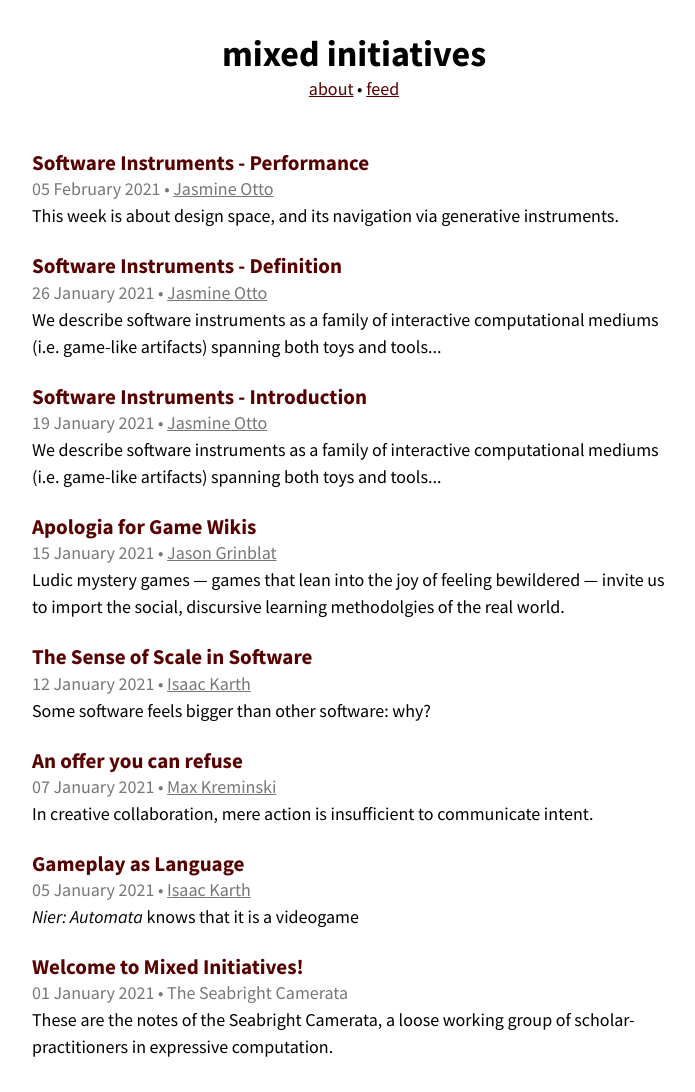
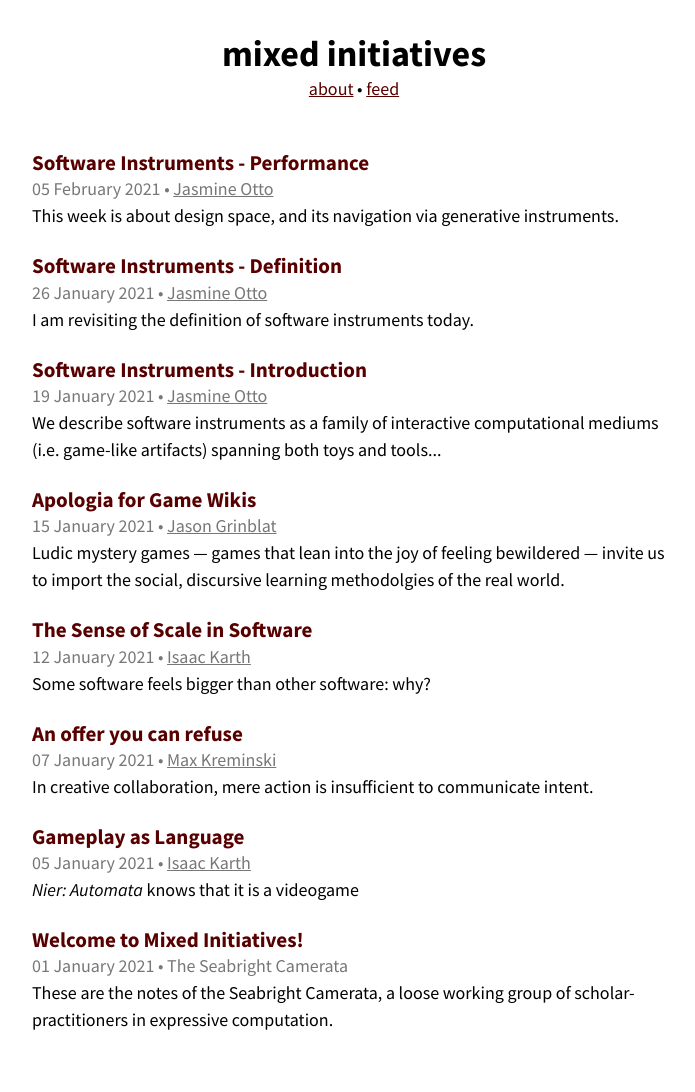
Before and after one commit to mixedinitiatives/mixedinitiatives.github.io, a Jekyll site: the page built from index.html, in a window 1280 px wide. Shown: the whole page, without its empty margins (286-981 px from the left). Built offline with Jekyll 4.4.1, drawn with Linux system fonts in a browser that asks for light colours; after the commit the page ends 1065 px from its top, so only the background shows below that.

Commit message:
correct synopsis

```diff
--- a/_posts/2021-1-26-software-instruments-def.md
+++ b/_posts/2021-1-26-software-instruments-def.md
@@ -1,6 +1,6 @@
 ---
 title: Software Instruments - Definition
-excerpt: "We describe software instruments as a family of interactive computational mediums (i.e. game-like artifacts) spanning both toys and tools..."
+excerpt: "I am revisiting the definition of software instruments today."
 author: Jasmine Otto
 ---
 
```
